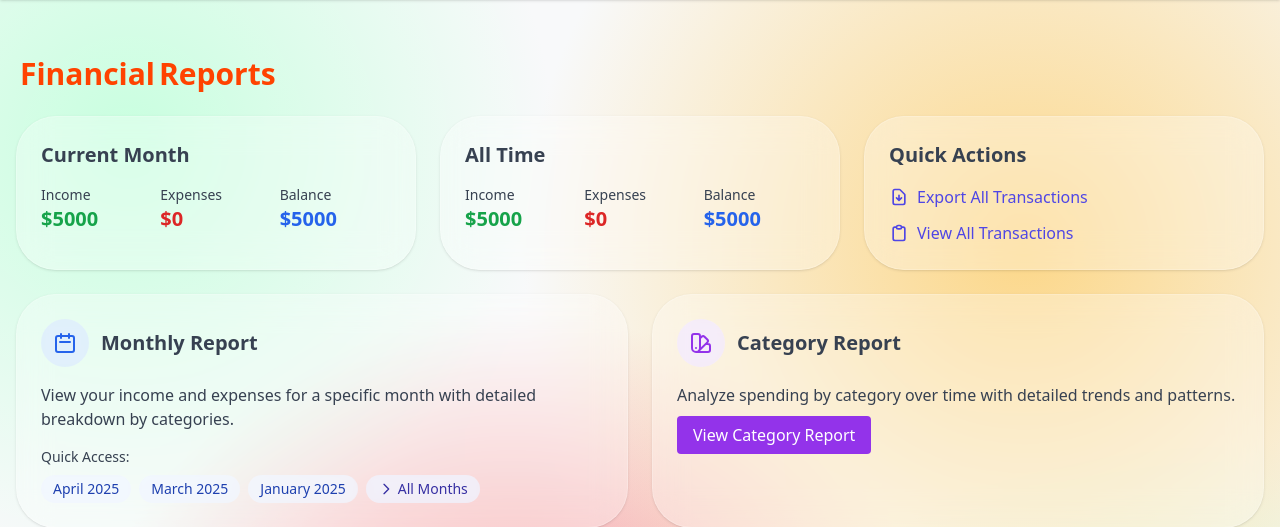
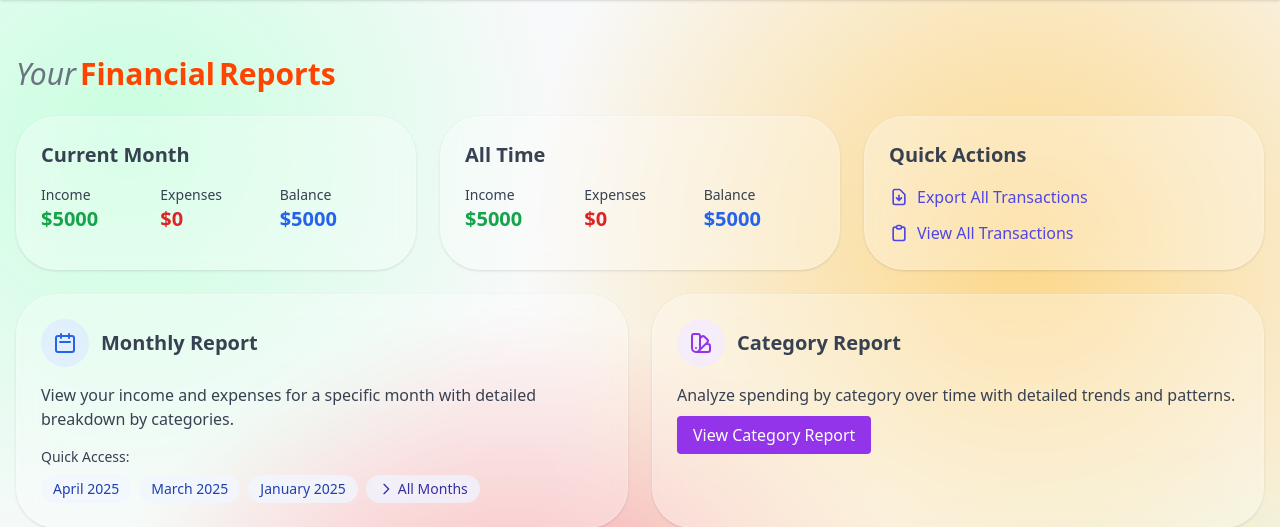
Before and after one commit to Fake1prog/CMSC-126_Long-Exam-2_Personal-Budget-Tracker, a Django app: page /reports/ in a window 1280 px wide. Shown: the part 64-591 px from the top of the page. Run offline with Django 5.2, Linux system fonts and the light colour scheme; a user stored in the database is signed in; data comes from the database, SQL or seed files in the repository; parts of the project's set-up code (start-up, migrations or seed data) failed here and were passed over; some libraries are stand-ins or nearby versions.

Commit message:
Added UI fix in Title for Reports

```diff
--- a/templates/reports/report_dashboard.html
+++ b/templates/reports/report_dashboard.html
@@ -12,6 +12,7 @@
 <div class="my-8">
     <div class="mb-6">
         <h2 class="text-3xl flex flex-wrap items-baseline">
+            <span class="italic text-gray-500">Your</span>
             <span class="font-semibold text-[#FF4300] ml-1">Financial</span>
             <span class="font-semibold text-[#FF4300] ml-1">Reports</span>
         </h2>
```
